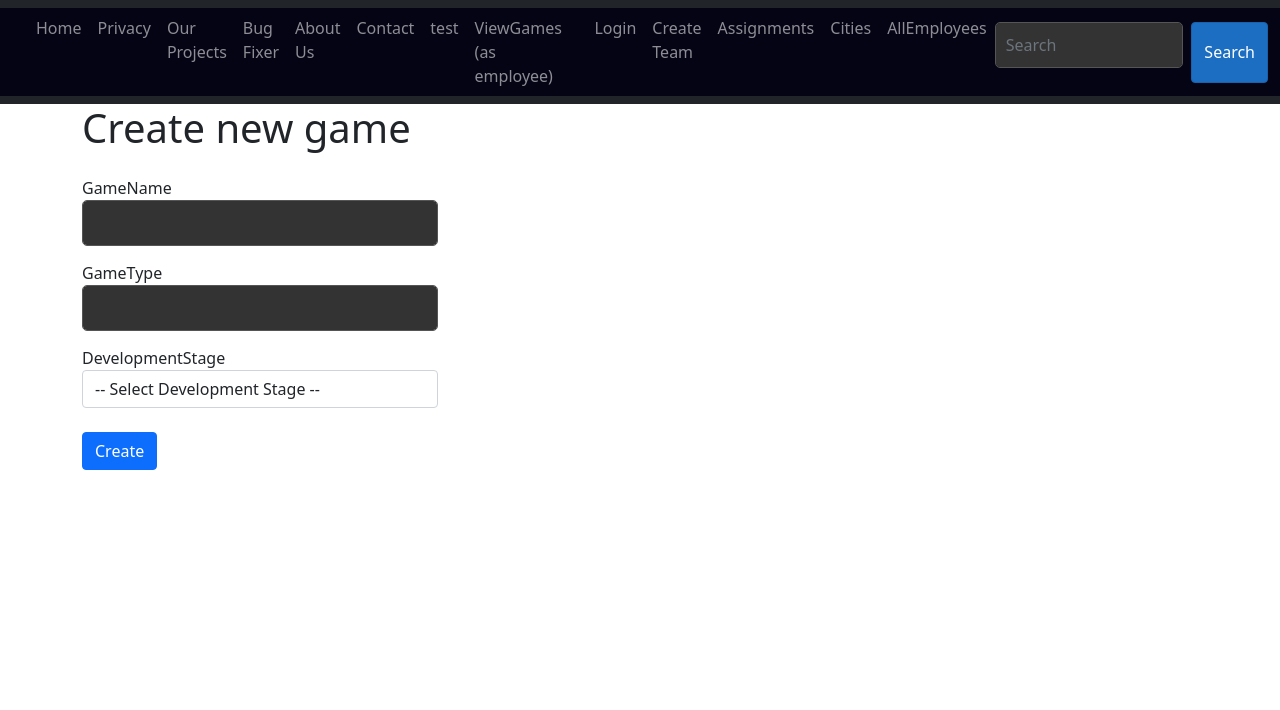
After one commit to PeterZealand/HyggeGaming, an ASP.NET Core app: page /Games/CreateGame in a window 1280 px wide. The commit adds this page. Shown: the top 710 px of the page. Run offline with ASP.NET Core 8, Linux system fonts and the light colour scheme; style sheets or scripts are compiled from the project's sources.

Commit message:
CreateGame added. Minor changes on Profile (link added) and ManageGames page added

```diff
--- a/HyggeGaming/Models/Game.cs
+++ b/HyggeGaming/Models/Game.cs
@@ -13,14 +13,17 @@
     [Column("Game_ID")]
     public int GameId { get; set; }
 
+    [Required(ErrorMessage = "Title is required")]
     [StringLength(30)]
     [Unicode(false)]
     public string GameName { get; set; } = null!;
 
+    [Required(ErrorMessage = "Game genre is required")]
     [StringLength(30)]
     [Unicode(false)]
     public string GameType { get; set; } = null!;
 
+    [Required(ErrorMessage = "Developmental stage is required")]
     [StringLength(30)]
     [Unicode(false)]
     public string DevelopmentStage { get; set; } = null!;
--- a/HyggeGaming/Pages/Employees/Profile.cshtml
+++ b/HyggeGaming/Pages/Employees/Profile.cshtml
@@ -119,7 +119,7 @@
 
        @*  <a href="#">Manage Employees</a> *@
         <a class="nav-link text-light" asp-area="" asp-page="/Employees/AddEmployee">Manage Employees</a>
-        <a asp-page="/Games/ViewGames">Manage Games</a>
+        <a asp-page="/Games/ManageGames">Manage Games</a>
         <a asp-page="/Teams/GetDevTeams">Manage Teams</a>
         <a href="#">Support</a>
 
--- /dev/null
+++ b/HyggeGaming/Pages/Games/CreateGame.cshtml
@@ -0,0 +1,35 @@
+@page
+@model HyggeGaming.Pages.Games.CreateGameModel
+@{
+}
+
+<h1>Create new game</h1>
+
+<div class="row">
+    <div class="col-md-4">
+        <form method="post">
+            <div asp-validation-summary="All" class="text-danger"></div>
+            <div class="form-group">
+                <label asp-for="@Model.game.GameName" class="control-label"></label>
+                <input asp-for="@Model.game.GameName" class="form-control" />
+            </div>
+            <div class="form-group">
+                <label asp-for="@Model.game.GameType" class="control-label"></label>
+                <input asp-for="@Model.game.GameType" class="form-control" />
+            </div>
+            <div class="form-group">
+                <label asp-for="@Model.game.DevelopmentStage" class="control-label"></label>
+                <select asp-for="@Model.game.DevelopmentStage" class="form-control">
+                    <option value="" class="select-option">-- Select Development Stage --</option>
+                    @foreach (string stage in Model.devStages)
+                    {
+                        <option value="@stage" class="select-option">@stage</option>
+                    }
+                </select>
+            </div>
+            <div class="form-group mt-4">
+                <input type="submit" value="Create" class="btn btn-primary" />
+            </div>
+        </form>
+    </div>
+</div>
--- /dev/null
+++ b/HyggeGaming/Pages/Games/CreateGame.cshtml.cs
@@ -0,0 +1,41 @@
+using HyggeGaming.Models;
+using HyggeGaming.Pages.Employees;
+using HyggeGaming.Services.Interfaces;
+using Microsoft.AspNetCore.Mvc;
+using Microsoft.AspNetCore.Mvc.RazorPages;
+
+namespace HyggeGaming.Pages.Games
+{
+    public class CreateGameModel : PageModel
+    {
+        public IGameService GameService { get; set; }
+
+        [BindProperty]
+        public Game game { get; set; }
+        public List<string> devStages { get; set; }
+
+        public CreateGameModel(IGameService service)
+        {
+            GameService = service;
+        }
+
+        public void OnGet()
+        {
+            devStages = GameService.DevStages();
+        }
+
+        public IActionResult OnPost(int gameID)
+        {
+            if (!ModelState.IsValid)
+            {
+                devStages = GameService.DevStages(); //Ensure devStages gets re-rendered when onPost is called
+                return Page();
+            }
+
+
+            GameService.AddGame(game);
+
+            return RedirectToPage("/Games/ManageGames");
+        }
+    }
+}
--- a/HyggeGaming/Pages/Games/ViewGames.cshtml
+++ b/HyggeGaming/Pages/Games/ViewGames.cshtml
@@ -3,7 +3,7 @@
 @{
 }
 
-<h1>Games</h1>
+<h1>Manage Games</h1>
 
 <p>Here you can find a list of all the games available in the system. This overview is designed to help you quickly access information about our games and stay up to date with our games and their dovelopment stage.</p>
 
--- a/HyggeGaming/Services/Interfaces/IGameService.cs
+++ b/HyggeGaming/Services/Interfaces/IGameService.cs
@@ -5,6 +5,7 @@
     public interface IGameService
     {
         public IEnumerable<Game> GetGames();
-
+        public void AddGame(Game newGame);
+        public List<string> DevStages();
     }
 }
--- a/HyggeGaming/wwwroot/css/site.css
+++ b/HyggeGaming/wwwroot/css/site.css
@@ -31,7 +31,7 @@
 
 .themeColor {
     background-color: #050414;
-    color: ivory;
+    /*color: ivory;*/
 }
 
 .image-container {
@@ -65,7 +65,7 @@
 /* Styling for the form input boxes */
 input.form-control {
     background-color: #333; /* Dark background color for the input */
-    color: ivory; /* Light text color */
+    /*color: ivory;*/ /* Light text color */
     border: 1px solid #555; /* Subtle border color */
     padding: 10px;
     border-radius: 5px;
@@ -74,7 +74,7 @@
 
     input.form-control:focus {
         background-color: #444; /* Slightly lighter background when focused */
-        color: ivory;
+        /*color: ivory;*/
         outline: none;
         border-color: #777;
         box-shadow: 0 0 5px rgba(255, 255, 255, 0.1); /* Subtle glow effect */
@@ -98,10 +98,10 @@
     /*color: ivory;*/
 }
 
-tr:hover {
-    background-color: #524b58;
+/*tr:hover {
+    background-color: #524b58;*/
     /*color: ivory;*/
-}
+/*}*/
 
 /*---*/
 
@@ -218,3 +218,10 @@
     min-width: 200px;
     display: inline-block;
 }
+
+/*---*/
+
+.select-option {
+    color: black;
+    background-color: white;
+}
```
Also changed, not shown: HyggeGaming/Pages/Games/ManageGames.cshtml (added, +43 -0 lines), HyggeGaming/Pages/Games/ManageGames.cshtml.cs (added, +23 -0 lines), HyggeGaming/Services/EFService/EFGameService.cs (+16 -0 lines).
